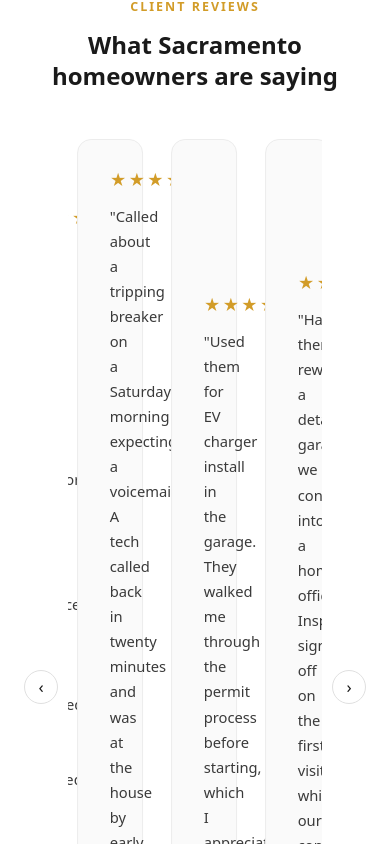
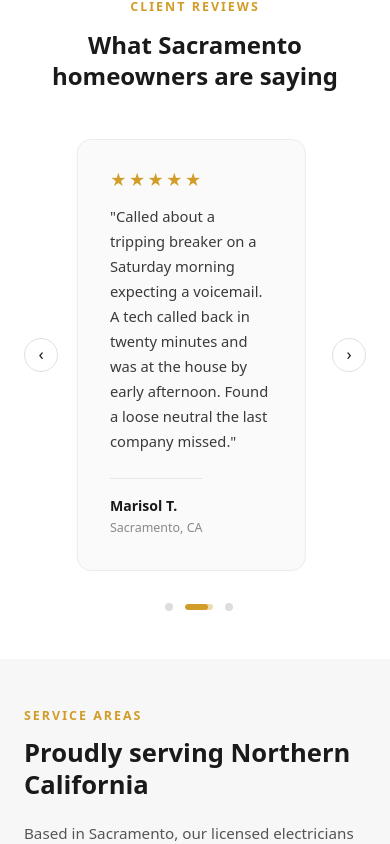
Before and after one commit to ahmadawadalla/cougar-electric, a React (Vite) app: page / in a window 390 px wide. Shown: the part 1840-2684 px from the top of the page. Built offline with nearby package versions, Linux system fonts and the light colour scheme.

Commit message:
made it more mobile friendly

```diff
--- a/src/components/Testimonials.jsx
+++ b/src/components/Testimonials.jsx
@@ -50,55 +50,84 @@ function Stars({ count }) {
     );
 }
 
-const PER_VIEW = 3;
+let PER_VIEW = 3;
 const SLIDE_COUNT = reviews.length;
-const AUTO_ADVANCE_MS = 4500;
-const SLIDE_TRANSITION_MS = 1500;
+const AUTO_ADVANCE_MS = 4000;
+const SLIDE_TRANSITION_MS = 800;
+const DOT_STEP = 20; // dot width (8px) + gap (12px), used to slide the dot strip
 
 function Testimonials() {
-    // `index` can grow unbounded (1, 2, 3, 4...) — we use it to drive a
-    // CSS transform so the track slides smoothly. The underlying array is
-    // padded with a duplicate of the first PER_VIEW cards at the end, so
-    // when we reach the end of the real list we let the slide animate
-    // into the duplicates, then silently snap back to index 0 with no
-    // transition — giving a seamless infinite loop.
-    const [index, setIndex] = useState(0);
+    // To make BOTH directions slide smoothly and loop seamlessly, we pad
+    // the array on both ends: the last PER_VIEW reviews are duplicated at
+    // the front (prefix), and the first PER_VIEW are duplicated at the
+    // back (suffix). The "real" start (review 0) now lives at slot
+    // PER_VIEW in this padded array, so `index` is offset by PER_VIEW.
+    // When the slide animates into a duplicate buffer zone on either end,
+    // we wait for the transition to finish, then silently (no animation)
+    // snap to the equivalent real position.
+    const prefix = reviews.slice(-PER_VIEW);
+    const suffix = reviews.slice(0, PER_VIEW);
+    const extendedReviews = [...prefix, ...reviews, ...suffix];
+
+    const [index, setIndex] = useState(PER_VIEW);
     const [withTransition, setWithTransition] = useState(true);
     const [isPaused, setIsPaused] = useState(false);
     const [selectedReview, setSelectedReview] = useState(null);
     const timerRef = useRef(null);
+    const [windowWidth, setWindowWidth] = useState(0);
 
-    const extendedReviews = [...reviews, ...reviews.slice(0, PER_VIEW)];
+    useEffect(() => {
+        function handleResize() {
+            setWindowWidth(window.innerWidth);
+        }
+
+        handleResize(); // set the width immediately when component loads
+
+        window.addEventListener("resize", handleResize);
+
+        return () => {
+            window.removeEventListener("resize", handleResize);
+        };
+    }, []);
 
     function goNext() {
         setWithTransition(true);
-        setIndex((prev) => prev + 1);
+        setIndex((prev) => {
+            // Don't advance further once we've reached the far duplicate
+            // buffer slot — wait for the snap-back instead of running off
+            // the end of extendedReviews on rapid clicks.
+            if (prev >= SLIDE_COUNT + PER_VIEW) return prev;
+            return prev + 1;
+        });
     }
 
     function goPrev() {
         setWithTransition(true);
         setIndex((prev) => {
-            if (prev === 0) {
-                // Jump to the end instantly, then animate backward visually
-                // by landing one before the duplicated wrap point.
-                return SLIDE_COUNT - 1;
-            }
+            if (prev <= 0) return prev;
             return prev - 1;
         });
     }
 
     function goTo(i) {
         setWithTransition(true);
-        setIndex(i);
+        setIndex(i + PER_VIEW);
     }
 
-    // Snap back to the real start (no animation) once we've slid past
-    // the last real card into the duplicated buffer.
+    // Snap back (no animation) once we've slid into either duplicate
+    // buffer zone, landing on the equivalent real position.
     useEffect(() => {
-        if (index === SLIDE_COUNT) {
+        if (index >= SLIDE_COUNT + PER_VIEW) {
             const timeout = setTimeout(() => {
                 setWithTransition(false);
-                setIndex(0);
+                setIndex(index - SLIDE_COUNT);
+            }, SLIDE_TRANSITION_MS);
+            return () => clearTimeout(timeout);
+        }
+        if (index < PER_VIEW) {
+            const timeout = setTimeout(() => {
+                setWithTransition(false);
+                setIndex(index + SLIDE_COUNT);
             }, SLIDE_TRANSITION_MS);
             return () => clearTimeout(timeout);
         }
@@ -114,7 +143,9 @@ function Testimonials() {
         return () => clearInterval(timerRef.current);
     }, [isPaused, index, selectedReview]);
 
-    const activeDot = index % SLIDE_COUNT;
+    // Active "real" review index (0-based into `reviews`), wrapped safely
+    // even while sliding through a duplicate buffer zone.
+    const activeDot = ((index - PER_VIEW) % SLIDE_COUNT + SLIDE_COUNT) % SLIDE_COUNT;
 
     return (
         <section className="testimonials" id="reviews">
@@ -136,7 +167,9 @@ function Testimonials() {
                     <div
                         className="testimonials-track"
                         style={{
-                            width: `${(extendedReviews.length / PER_VIEW) * 100}%`,
+                            width: windowWidth > 1000
+                                ? `${(extendedReviews.length / PER_VIEW) * 100}%`
+                                : `${extendedReviews.length * 100}%`,
                             transform: `translateX(-${(index * 100) / extendedReviews.length}%)`,
                             transition: withTransition ? `transform ${SLIDE_TRANSITION_MS}ms ease` : "none",
                         }}
@@ -164,15 +197,37 @@ function Testimonials() {
                 </button>
             </div>
 
-            <div className="carousel-dots">
-                {reviews.map((_, i) => (
+            <div className="carousel-dots-window">
+                <div
+                    className="carousel-dots-track"
+                    style={{
+                        transform: `translateX(calc(50% - ${activeDot * DOT_STEP}px - ${DOT_STEP / 2}px))`,
+                        transition: `transform ${SLIDE_TRANSITION_MS}ms ease`,
+                    }}
+                >
+                    {reviews.map((_, i) => {
+                        // Shortest circular distance from this dot to the active one,
+                        // so the window wraps correctly at the start/end of the list.
+                        const rawDist = i - activeDot;
+                        const dist = Math.abs(
+                            ((rawDist + SLIDE_COUNT / 2 + SLIDE_COUNT) % SLIDE_COUNT) - SLIDE_COUNT / 2
+                        );
+
+                        let opacity = 1;
+                        if (dist >= 2) opacity = 0;
+                        else if (dist > 1) opacity = 1 - (dist - 1); // fades between dist 1 and 2
+
+                        const isActive = i === activeDot;
+
+                        return (
                             <button
                                 key={i}
-                        className={`carousel-dot ${i === activeDot ? "carousel-dot-active" : ""}`}
+                                className={`carousel-dot ${isActive ? "carousel-dot-active" : ""}`}
                                 onClick={() => goTo(i)}
                                 aria-label={`Go to review ${i + 1}`}
+                                style={{ opacity }}
                             >
-                        {i === activeDot && (
+                                {isActive && (
                                     <span
                                         // Re-mounting via key restarts the CSS animation
                                         // every time we land on this dot (auto-advance,
@@ -186,7 +241,9 @@ function Testimonials() {
                                     />
                                 )}
                             </button>
-                ))}
+                        );
+                    })}
+                </div>
             </div>
 
             {selectedReview && (
--- a/src/styles/Testimonials.css
+++ b/src/styles/Testimonials.css
@@ -38,6 +38,8 @@
     overflow: hidden;
     flex: 1;
     min-width: 0;
+    padding: 14px 0;
+    margin: -14px 0;
 }
 
 .testimonials-track {
@@ -51,7 +53,7 @@
     border-radius: 14px;
     padding: 2rem;
     box-sizing: border-box;
-    transition: transform 0.25s ease, box-shadow 0.25s ease, border-color 0.25s ease;
+    transition: transform .3s ease, box-shadow .3s ease, border-color .3s ease;
     flex: 1 0 0;
     min-width: 0;
     cursor: pointer;
@@ -66,9 +68,9 @@
 }
 
 .review-card:hover {
-    transform: translateY(-5px);
+    transform: scale(1.05);
     box-shadow: 0 14px 32px rgba(0, 0, 0, 0.08);
-    border-color: #e8d4a0;
+    border: 2px solid #e8d4a0;
 }
 
 .carousel-arrow {
@@ -95,11 +97,17 @@
     transform: scale(1.06);
 }
 
-.carousel-dots {
+.carousel-dots-window {
+    width: 100px; /* 5 visible dot slots * 20px DOT_STEP */
+    height: 8px;
+    margin: 2rem auto 0;
+    overflow: hidden;
+}
+
+.carousel-dots-track {
     display: flex;
-    justify-content: center;
-    gap: 0.5rem;
-    margin-top: 2rem;
+    align-items: center;
+    gap: 12px;
 }
 
 .carousel-dot {
@@ -112,7 +120,8 @@
     padding: 0;
     position: relative;
     overflow: hidden;
-    transition: background 0.2s ease, width 0.3s ease, border-radius 0.3s ease;
+    flex-shrink: 0;
+    transition: background 0.2s ease, width 0.3s ease, border-radius 0.3s ease, opacity 0.3s ease;
 }
 
 .carousel-dot:hover {
@@ -135,12 +144,29 @@
     background: #d29c28;
     border-radius: 4px;
     animation-name: dotFill;
+    animation-timing-function: cubic-bezier(0.65, 0, 0.35, 1);
     animation-fill-mode: forwards;
 }
 
 @keyframes dotFill {
     from { width: 0%; }
     to { width: 100%; }
+}
+
+.review-card {
+    display: flex;
+    flex-direction: column;
+    align-items: flex-start;
+}
+
+.stars {
+    margin-top: 0;
+    margin-bottom: 1rem;
+    flex-shrink: 0;
+}
+
+.review-text {
+    flex: 1;
 }
 
 .stars {
```
Lines whose indentation alone changed are shown as unchanged.
